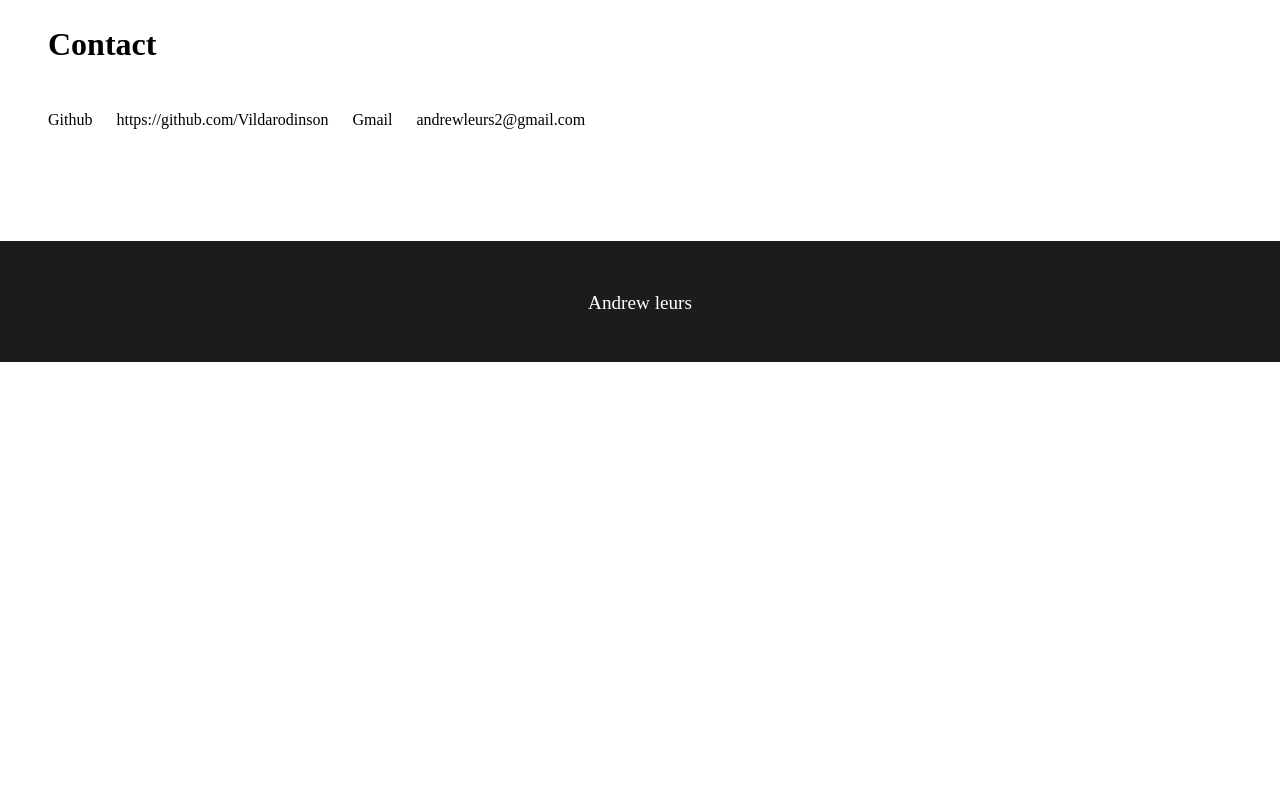
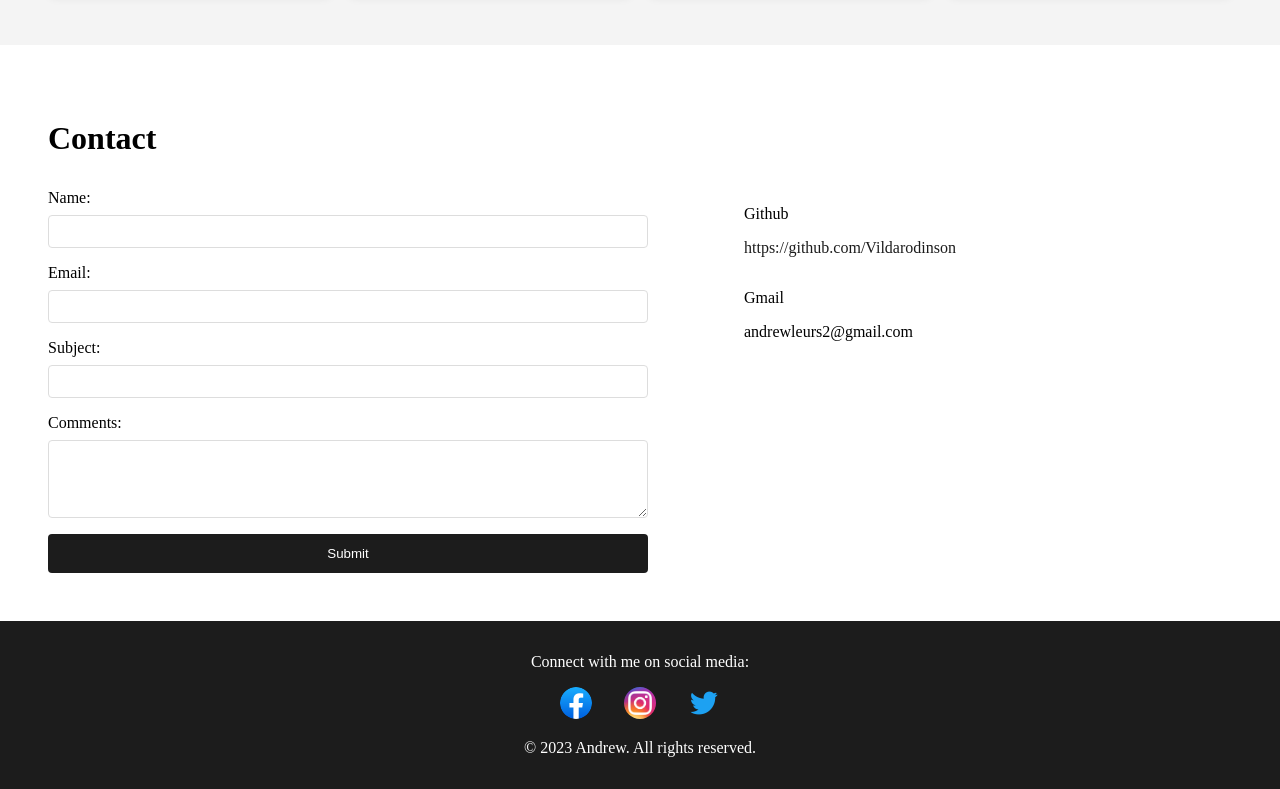
Before and after one commit to Vildarodinson/portfolio, a plain HTML site: page home.html in a window 1280 px wide. Shown: the part 1662-2451 px from the top of the page. Before the commit the page ends 2024 px from the top, so only its background shows below. Drawn offline with Linux system fonts and the light colour scheme.

Commit message:
style: styles footer, contact, work section

```diff
--- a/home.css
+++ b/home.css
@@ -207,37 +207,93 @@ main {
     margin-bottom: 2rem;
 }
 
-#contact div {
+.contact_container {
     display: flex;
-    gap: 1.5rem;
-    margin-bottom: 1.5rem;
+    gap: 6rem;
 }
 
-/* Footer */
+.contact-form {
+    max-width: 600px;
+    flex-grow: 1;
+}
+
+form {
+    display: grid;
+    gap: 1rem;
+}
+
+.form-group {
+    display: flex;
+    flex-direction: column;
+}
+
+label {
+    margin-bottom: 0.5rem;
+}
+
+input,
+textarea {
+    padding: 0.5rem;
+    border: 1px solid #ddd;
+    border-radius: 4px;
+}
+
+button {
+    padding: 0.75rem;
+    background-color: #1c1c1c;
+    color: #fff;
+    border: none;
+    border-radius: 4px;
+    cursor: pointer;
+    transition: background-color 0.3s ease-in-out;
+}
+
+button:hover {
+    background-color: #f76c6c;
+}
+
+.contact-info {
+    flex-shrink: 0;
+}
+
+.contact-info div {
+    margin-bottom: 2rem;
+}
+
+.contact-info a {
+    color: #1c1c1c;
+    text-decoration: none;
+    transition: color 0.3s ease-in-out;
+}
+
+.contact-info a:hover {
+    color: #f76c6c;
+}
+
+/* Footer Section */
 footer {
     background-color: #1c1c1c;
     color: #fff;
-    padding: 2rem;
+    padding: 1rem;
     text-align: center;
 }
 
 footer p {
-    font-size: 1.2rem;
     margin-bottom: 1rem;
 }
 
-footer div {
+.social-icons {
     display: flex;
     justify-content: center;
-    gap: 1rem;
+    margin-bottom: 1rem;
 }
 
 .footer__icon {
-    color: #fff;
-    font-size: 1.5rem;
-    transition: color 0.3s ease-in-out;
+    margin: 0 1rem;
 }
 
-.footer__icon:hover {
-    color: #f76c6c;
+.footer__icon img {
+    width: 2rem;
+    height: 2rem;
+    border-radius: 50%;
 }
--- a/home.html
+++ b/home.html
@@ -120,36 +120,51 @@
           <h2>Work</h2>
           <div class="projects_container">
             <div class="project">
-              <div>
+              <a
+                href="https://github.com/Vildarodinson/ecommerce"
+                target="_blank"
+                ><div>
                   <img src="assets/images/ecommerce.png" alt="Ecommerce" />
                 </div>
+              </a>
               <div>
                 <p class="project_title">Ecommerce Website</p>
                 <p>Stack: Next.js, Sanity</p>
               </div>
             </div>
             <div class="project">
+              <a href="https://github.com/Vildarodinson/Wiki" target="_blank">
                 <div>
                   <img src="assets/images/wiki.png" alt="Wikipedia" />
                 </div>
+              </a>
               <div>
                 <p class="project_title">Wikipedia</p>
                 <p>Stack: Django, Markdown, CSS</p>
               </div>
             </div>
             <div class="project">
-              <div>
+              <a
+                href="https://github.com/Vildarodinson/MovieApp"
+                target="_blank"
+                ><div>
                   <img src="assets/images/moviesApp.png" alt="movies" />
                 </div>
+              </a>
               <div>
                 <p class="project_title">Movie Website</p>
                 <p>Stack: Next.js, Tailwind, Prisma, MongoDB</p>
               </div>
             </div>
             <div class="project">
+              <a
+                href="https://github.com/Vildarodinson/Recipe-App"
+                target="_blank"
+              >
                 <div>
-                <img src="assets/images/recipe.png" alt="Recipe App" />
+                  <img src="assets/images/recipeApp.png" alt="Recipe App" />
                 </div>
+              </a>
               <div>
                 <p class="project_title">Recipe App</p>
                 <p>Stack: Flutter, Firebase</p>
@@ -163,26 +178,71 @@
       <section id="contact">
         <h2>Contact</h2>
 
-        <div>
+        <div class="contact_container">
+          <div class="contact-form">
+            <form action="#" method="post" id="contactForm">
+              <div class="form-group">
+                <label for="name">Name:</label>
+                <input type="text" id="name" name="name" required />
+              </div>
+
+              <div class="form-group">
+                <label for="email">Email:</label>
+                <input type="email" id="email" name="email" required />
+              </div>
+
+              <div class="form-group">
+                <label for="subject">Subject:</label>
+                <input type="text" id="subject" name="subject" required />
+              </div>
+
+              <div class="form-group">
+                <label for="comments">Comments:</label>
+                <textarea
+                  id="comments"
+                  name="comments"
+                  rows="4"
+                  required
+                ></textarea>
+              </div>
+
+              <button type="submit">Submit</button>
+            </form>
+          </div>
+          <div class="contact-info">
             <div>
               <p>Github</p>
-            <p>https://github.com/Vildarodinson</p>
+              <p>
+                <a href="https://github.com/Vildarodinson" target="_blank"
+                  >https://github.com/Vildarodinson</a
+                >
+              </p>
             </div>
             <div>
               <p>Gmail</p>
               <p>andrewleurs2@gmail.com</p>
             </div>
           </div>
+        </div>
       </section>
     </main>
 
     <!--===== FOOTER =====-->
-    <footer>
-      <p>Andrew leurs</p>
-      <div>
-        <a href="#" class="footer__icon"><i class="facebook"></i></a>
-        <a href="#" class="footer__icon"><i class="instagram"></i></a>
-        <a href="#" class="footer__icon"><i class="twitter"></i></a>
+    <footer class="footer">
+      <div class="footer-content">
+        <p>Connect with me on social media:</p>
+        <div class="social-icons">
+          <a href="#" class="footer__icon"
+            ><img src="assets/icons/facebook.webp" alt="Facebook"
+          /></a>
+          <a href="#" class="footer__icon"
+            ><img src="assets/icons/instagram.webp" alt="Instagram"
+          /></a>
+          <a href="#" class="footer__icon"
+            ><img src="assets/icons/twitter.png" alt="Twitter"
+          /></a>
+        </div>
+        <p>&copy; 2023 Andrew. All rights reserved.</p>
       </div>
     </footer>
   </body>
```
Also changed, not shown: assets/icons/facebook.webp (added), assets/icons/instagram.webp (added), assets/icons/twitter.png (added), assets/images/avatar.svg (added), assets/images/recipeApp.png (added). Lines whose indentation alone changed are shown as unchanged.
